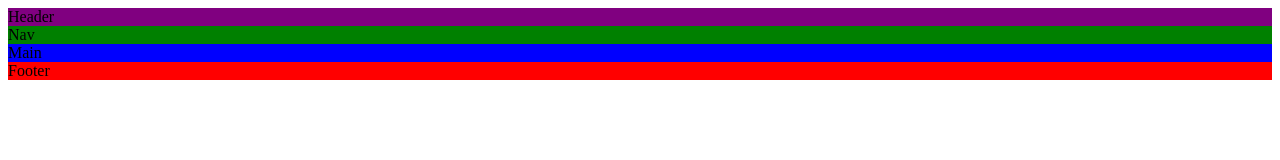
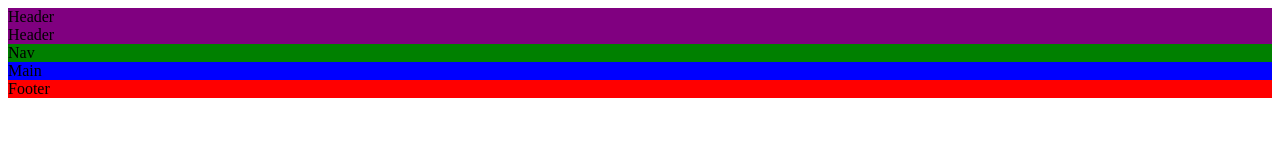
Before and after one commit to Naterth0t/Exam, a plain HTML site: page index.html in a window 1280 px wide. Drawn offline with Linux system fonts and the light colour scheme.

Commit message:
Update index.html

```diff
--- a/index.html
+++ b/index.html
@@ -1,5 +1,6 @@
 <!DOCTYPE html>
-<html>
+
+<html lang="en">
   <head>
     <title>Basic Grid</title>
     <meta charset="utf-8">
@@ -8,6 +9,7 @@
 </head>
   <header>Header</header>
  <body>
+   <header>Header</header>
 <div class:"section1";
      </div>
    <div class:"section2";
```
